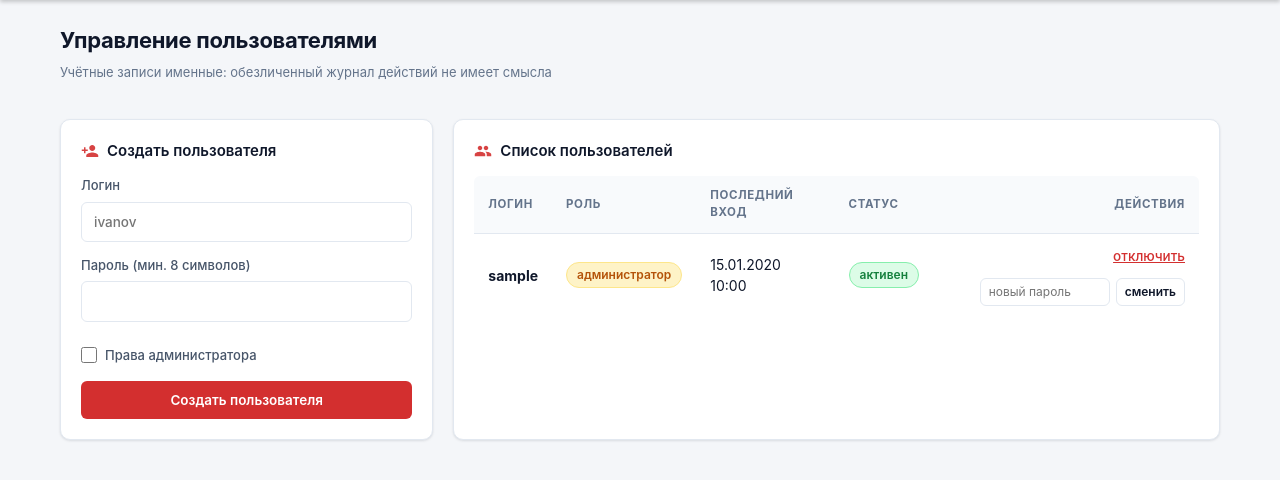
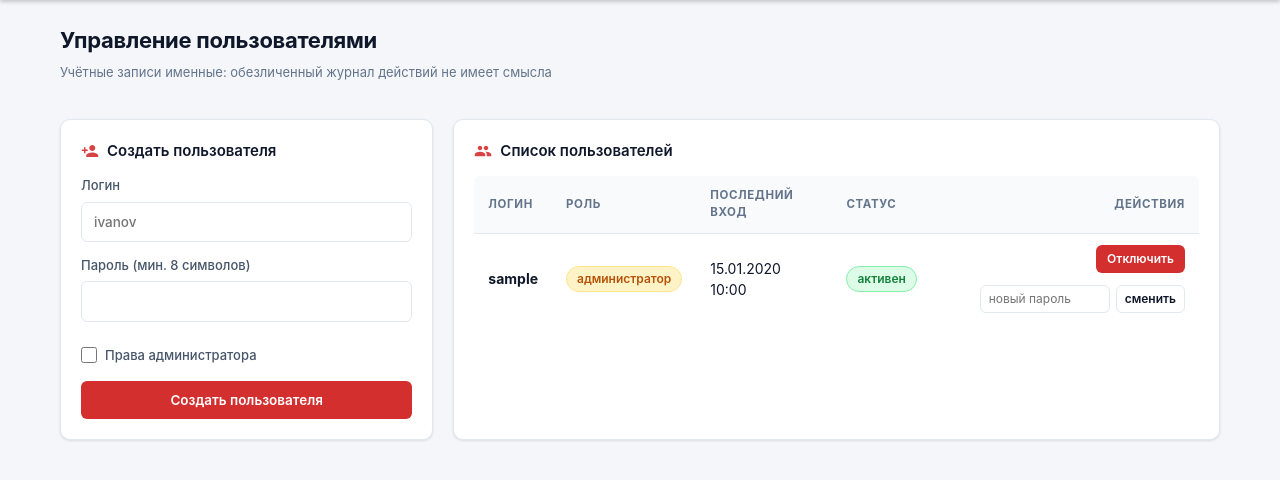
Before and after one commit to Ttolyanich/ipmi-web, a Flask app: page /users in a window 1280 px wide. Shown: the part 56-536 px from the top of the page. Run offline with Flask 3, Linux system fonts and the light colour scheme; the visitor is signed in with stand-in values (Sample User, id 1); tables that the repository leaves empty hold one stand-in row (values such as "Sample post"); parts of the project's set-up code (start-up, migrations or seed data) failed here and were passed over; some libraries are stand-ins or nearby versions.

Commit message:
Добавлен favicon и действие отключения пользователей оформлено кнопкой

```diff
--- a/app/templates/base.html
+++ b/app/templates/base.html
@@ -4,6 +4,7 @@
     <meta charset="utf-8">
     <meta name="viewport" content="width=device-width, initial-scale=1">
     <title>{% block title %}ipmi-web{% endblock %}</title>
+    <link rel="icon" type="image/svg+xml" href="{{ url_for('static', filename='favicon.svg') }}">
     <script src="{{ url_for('static', filename='js/theme.js') }}"></script>
     <link rel="stylesheet" href="{{ url_for('static', filename='css/style.css') }}">
 </head>
--- a/app/templates/users.html
+++ b/app/templates/users.html
@@ -69,11 +69,14 @@
                 </td>
                 <td style="text-align: right;">
                     <div class="row" style="justify-content: flex-end; gap: 12px;">
-                        <form method="post" action="{{ url_for('auth.toggle_user', user_id=row.id) }}">
+                        <form method="post" action="{{ url_for('auth.toggle_user', user_id=row.id) }}"
+                              {% if not row.disabled %}onsubmit="return confirm('Отключить учетную запись {{ row.username }}?')"{% endif %}>
                             <input type="hidden" name="csrf_token" value="{{ csrf_token() }}">
-                            <button type="submit" class="button link {{ 'ok' if row.disabled else 'danger' }}">
-                                {{ 'включить' if row.disabled else 'отключить' }}
-                            </button>
+                            {% if row.disabled %}
+                                <button type="submit" class="button secondary" style="padding: 4px 10px; font-size: 12px;">Включить</button>
+                            {% else %}
+                                <button type="submit" class="button danger" style="padding: 4px 10px; font-size: 12px;">Отключить</button>
+                            {% endif %}
                         </form>
 
                         <form method="post" action="{{ url_for('auth.reset_password', user_id=row.id) }}" class="row" style="gap: 6px;">
```
Also changed, not shown: app/static/favicon.svg (added).
